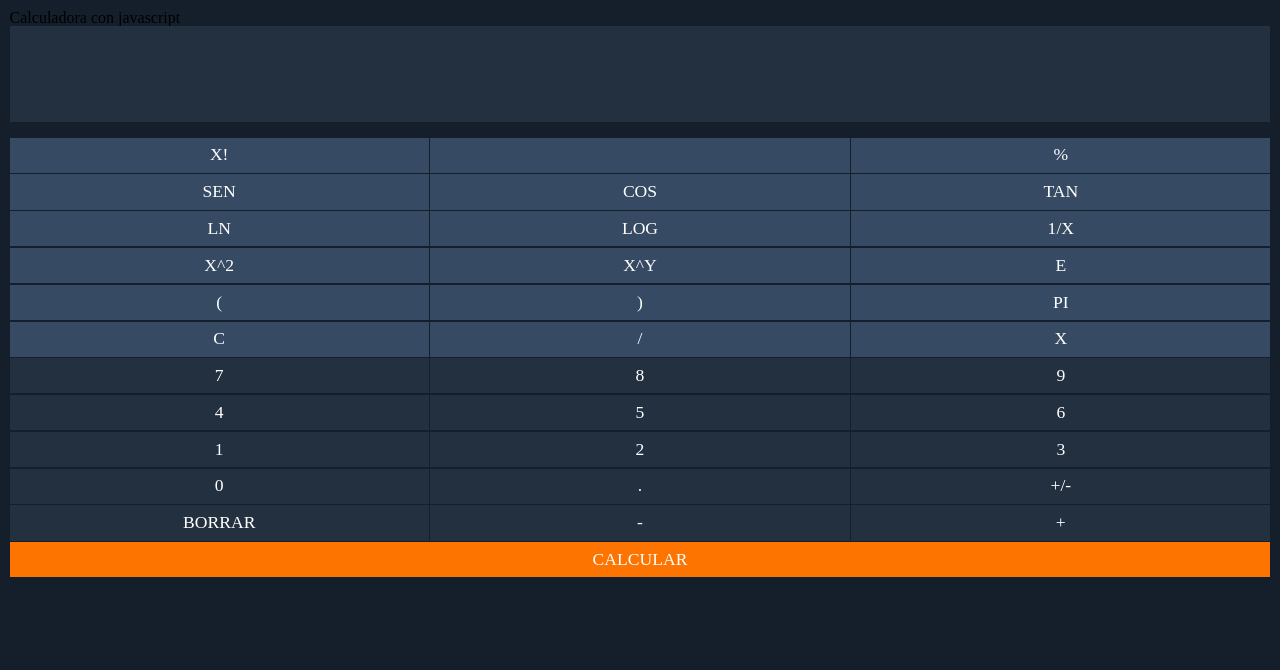
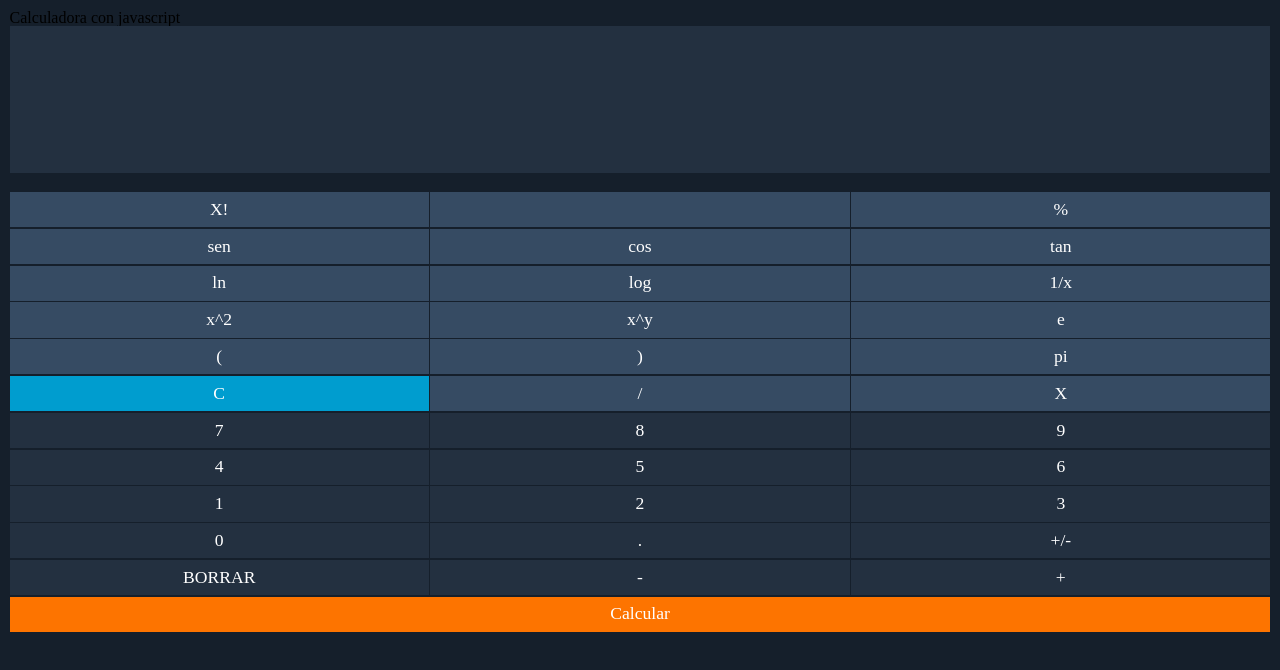
Before and after one commit to FabianPortillo1996/Front-Calculadora, a website: page app/index.html in a window 1280 px wide. Drawn offline with nearby package versions, Linux system fonts and the light colour scheme; files that its build step writes are made by us from their sources.

Commit message:
Agregados estilos (scss) calculadora

```diff
--- a/scss/calculadora.scss
+++ b/scss/calculadora.scss
@@ -1,3 +1,8 @@
+sup {
+    vertical-align: bottom;
+    font-size: smaller;
+}
+
 .container {
     display: grid;
     grid-template-columns: 1fr;
@@ -6,7 +11,7 @@
 
 .contenedor {
     display: grid;
-    grid-template-rows: 14vh 1fr;
+    grid-template-rows: 30% 70%;
 }
 
 .calculadora {
@@ -26,26 +31,33 @@
     justify-content: center;
     align-items: center;
     padding: 0.5em;
-    color: #fff;
     font-size: 1.1em;
-    text-transform: uppercase;
     cursor: pointer;
     &:last-child {
         grid-column: span 3;
         background-color: #FD7400;
+    }
+    &:nth-child(16) {
+        background: #009DCF;
     }
 }
 
 .pantalla,
 .boton {
     background-color: #233040;
+    color: #fff;
 }
-
+.pantalla {
+    display: flex;
+    justify-content: flex-end;
+    align-items: flex-end;
+    flex-wrap: nowrap;
+    margin-bottom: 1em;
+    min-height: 12vh;
+    font-size: 1.2em;
+    word-spacing: 0.1em;
+}
 
 .funcion {
     background-color: #364B63;
 }
-
-.pantalla {
-    height: 12vh;
-}
```
